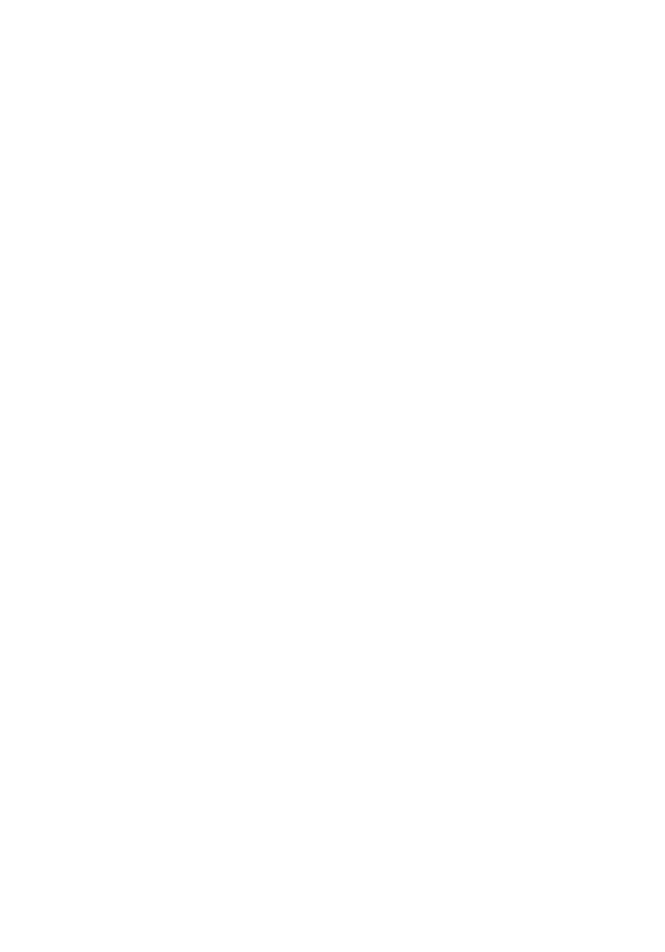
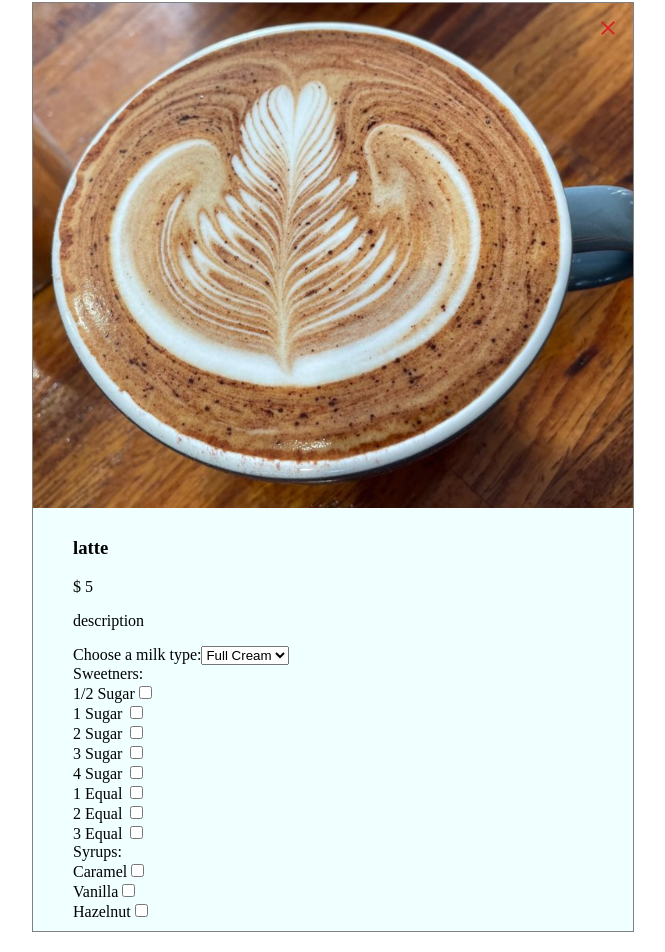
Before and after one commit to Three-Beans-App/client, a React (Create React App) app: page /item in a window 1280 px wide. Before the commit this address had no page. Shown: the part 166-1118 px from the top of the page, without its empty margins (307-972 px from the left). Before the commit the page ends 800 px from the top, so only its background shows below. Built offline with nearby package versions, Linux system fonts and the light colour scheme; the HTML template or start-up script is replaced by a standard one.

Commit message:
feat:implement item detail component without functionality

```diff
--- a/src/App.jsx
+++ b/src/App.jsx
@@ -7,6 +7,8 @@
 import HistoryPage from "./pages/HistoryPage";
 import FavouritePage from "./pages/FavouritePage"
 import CartPage from "./pages/CartPage"
+import ViewItemDetailPage from "./pages/ViewItemDetailPage";
+
 
 function App() {
   return (
@@ -14,6 +16,7 @@
         <Route path="/" element={<Template />} >
           <Route index element={<HomePage />} />
             <Route path="menu" element={<MenuPage />} />
+            <Route path="item" element={<ViewItemDetailPage />} />
             <Route path="login" element={<LoginPage />} />
             <Route path="signup" element={<SignUpPage />} />
             <Route path="history" element={<HistoryPage />} />
--- a/src/components/Header.jsx
+++ b/src/components/Header.jsx
@@ -6,7 +6,7 @@
     return (
         <header>
             <div id="logo">
-                <img src="logo.jpeg" alt="logoImage"/>
+                <img src="logo.png" alt="logoImage"/>
             </div>
 
             <nav>
--- a/src/components/ItemDetail.jsx
+++ b/src/components/ItemDetail.jsx
@@ -0,0 +1,124 @@
+import "../styles/components/ItemDetail.css";
+import IconButton from '@mui/material/IconButton';
+import CloseIcon from '@mui/icons-material/Close';
+// x to close the tag
+// Item image
+// Item name
+// Item price
+// Item description
+// choice of milk (only can select one)
+    // full cream
+    // skimmy milk
+    // almond milk
+    // oak milk
+    // soy
+// choice of sweetners
+    // 1/2 sugar
+    // 1 sugar
+    // 2 sugar
+    // 3 sugar
+    // 4 sugar
+    // 1 equal
+    // 2 equal
+// choice of syrup
+    // caramel syrup
+    // vanilla syrup
+    // hazelnut syrup
+// other option
+    // decaf
+    // half strenght
+    // 3/4 full
+
+// number - +
+// add to cart
+
+export default function ItemDetail(){
+
+
+    return(
+
+        <div id="ItemBigBox" data-closable>
+
+            <div id="imageCloseContainer">
+                <img src="coffee.png" alt="Description" className="image"/>
+                <IconButton aria-label="close" className="IconButton">
+                    <CloseIcon />
+                </IconButton>
+            </div>
+            <div id="detail-container">
+                <div id="detailBox">
+                    <h3>latte</h3>
+                    <label>$ 5</label>
+                    <p>description</p>
+                </div>
+                <div>
+                    <label>Choose a milk type:</label>
+                    <select id="milkType">
+                        <option value="full">Full Cream</option>
+                        <option value="skim">Skim Milk</option>
+                        <option value="almond">Almond</option>
+                        <option value="oat">Oat</option>
+                        <option value="soy">Soy</option>
+                    </select>
+                </div>
+                <div id="option-container">
+                    <div id="sweetnerBox">
+                        <label>Sweetners:</label>
+                        <div id="sweetner-items">
+                            <label className="sweetner-options">
+                                <span>1/2 Sugar</span>
+                                <input type="checkbox" value="1/2 sugar"/>
+                            </label>
+                            <label className="sweetner-option">
+                                <span> 1 Sugar </span>
+                                <input type="checkbox" value="1 sugar"/>
+                            </label>
+                            <label className="sweetner-option">
+                                <span>2 Sugar </span>
+                                <input type="checkbox" value="2 sugar"/>
+                            </label>
+                            <label className="sweetner-option">
+                                <span>3 Sugar </span>
+                                <input type="checkbox" value="3 sugar"/>
+                            </label>
+                            <label className="sweetner-option">
+                                <span>4 Sugar </span>
+                                <input type="checkbox" value="4 sugar"/>
+                            </label>
+                            <label className="sweetner-option">
+                                <span>1 Equal </span>
+                                <input type="checkbox" value="1 equal"/>
+                            </label>
+                            <label className="sweetner-option">
+                                <span>2 Equal </span>
+                                <input type="checkbox" value="2 equal "/>
+                            </label>
+                            <label className="sweetner-option">
+                                <span>3 Equal </span>
+                                <input type="checkbox" value="3 equal "/>
+                            </label>
+                        </div>
+                    </div>
+                    <div id="syrupBox">
+                        <label>Syrups:</label>
+                        <div id="syrup-items">
+                            <label className="syrup-options">
+                                <span>Caramel</span>
+                                <input type="checkbox" value="caramel"/>
+                            </label>
+                            <label className="syrup-options">
+                                <span>Vanilla</span>
+                                <input type="checkbox" value="vanilla"/>
+                            </label>
+                            <label className="syrup-options">
+                                <span>Hazelnut</span>
+                                <input type="checkbox" value="hazelnut"/>
+                            </label>
+                        </div>
+                    </div>
+                </div>
+            </div>
+
+        </div>
+    )
+}
--- a/src/components/MenuSideBar.jsx
+++ b/src/components/MenuSideBar.jsx
@@ -13,7 +13,7 @@
                 <button>Menu</button>
                 <button className="catagory">Coffee</button>
                 <button className="catagory">Tea</button>
-                <button className="catagory">Milkshaks</button>
+                <button className="catagory">Milkshakes</button>
                 <button className="catagory">Food</button>
             </div>
         </>
--- /dev/null
+++ b/src/pages/ViewItemDetailPage.jsx
@@ -0,0 +1,11 @@
+import ItemDetail from "../components/ItemDetail";
+import "../styles/pages/ViewItemDetailPage.css";
+
+export default function ViewItemDetailPage(){
+
+    return (
+        <div id="itemDetalContainer">
+            <ItemDetail/>
+        </div>
+    )
+}
--- /dev/null
+++ b/src/styles/components/ItemDetail.css
@@ -0,0 +1,60 @@
+
+
+#ItemBigBox{
+    border: 1px solid gray;
+    background-color: azure;
+    width: 600px;
+    display: flex;
+    flex-direction: column;
+
+}
+
+#imageCloseContainer{
+    position:relative;
+    width: fit-content;
+
+
+    .IconButton{
+        position: absolute;
+        top:0;
+        right:0;
+        height: 50px;
+        width: 50px;
+        color:rgb(215, 39, 39);
+        font-weight: bolder;
+
+
+
+    }
+    .image{
+        display: block;
+        width: 600px;
+
+    }
+}
+
+#detail-container{
+    display: flex;
+    flex-direction: column;
+    margin-left: 30px;
+    padding: 10px;
+}
+
+#checkbox-items{
+    display: flex;
+    flex-direction: column;
+    justify-content: left;
+}
+
+#option-containe{
+    display: flex;
+}
+
+#sweetner-items{
+    display: flex;
+    flex-direction: column;
+}
+#syrup-items{
+    display: flex;
+    flex-direction: column;
+}
--- /dev/null
+++ b/src/styles/pages/ViewItemDetailPage.css
@@ -0,0 +1,4 @@
+#itemDetalContainer{
+    display: flex;
+    justify-content: center;
+}
```
Also changed, not shown: public/logo.png (renamed from public/logo.jpeg).
